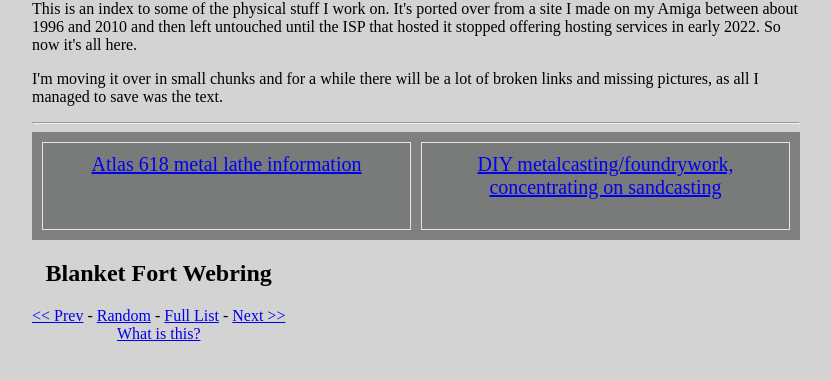
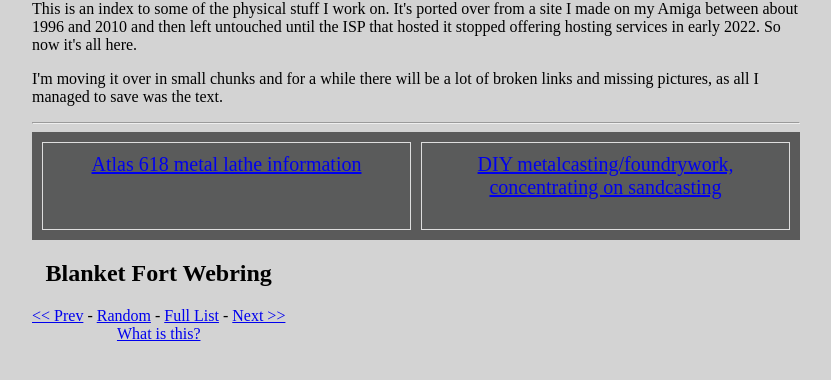
Before and after one commit to smellsofbikes/smellsofbikes.github.io, a plain HTML site: page index.html in a window 1280 px wide. Shown: the whole page, without its empty margins (224-1055 px from the left). Drawn offline with Linux system fonts and the light colour scheme.

Commit message:
Update index.html

```diff
--- a/index.html
+++ b/index.html
@@ -20,7 +20,7 @@
       display: grid;
       column-gap: 30px;
       grid-template-columns: repeat(2, 1fr);
-      background-color: gray;
+      background-color: rgb(90,90,90);
       padding: 10px;
       gap: 10px;
     }
```
